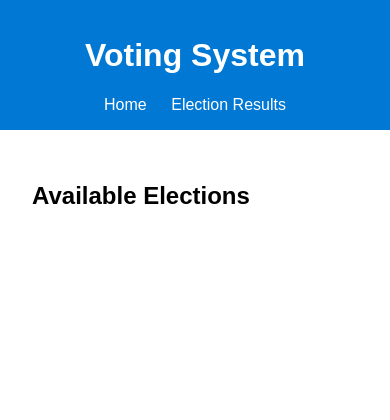
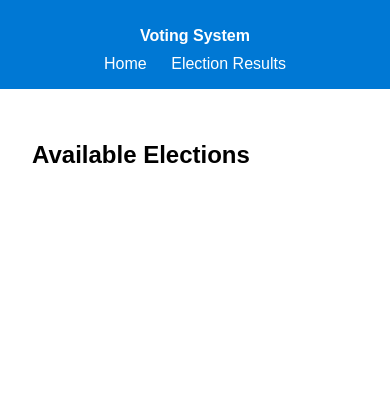
Before and after one commit to Garritosk8CR/fastApi-CQRS, a FastAPI app: page / in a window 390 px wide. Shown: the top 420 px of the page. Run offline with FastAPI, Linux system fonts and the light colour scheme; data that the repository does not hold is empty.

Commit message:
Added responsive style

```diff
--- a/app/static/css/styles.css
+++ b/app/static/css/styles.css
@@ -66,3 +66,13 @@ form button {
 form button:hover {
     background-color: #0056a1;
 }
+
+@media screen and (max-width: 600px) {
+    header h1, footer {
+        font-size: 16px;
+    }
+
+    form {
+        width: 90%;
+    }
+}
```
